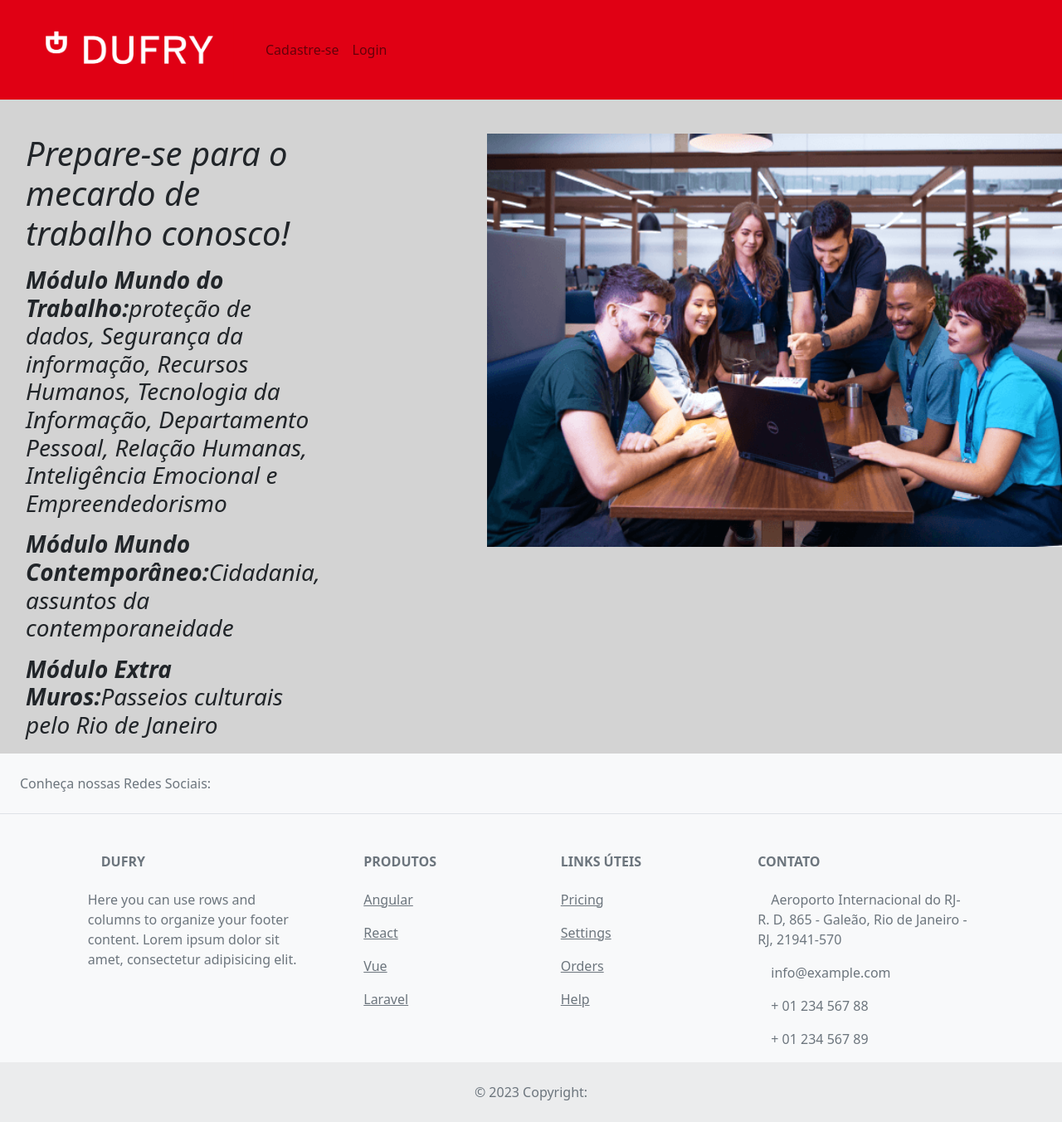
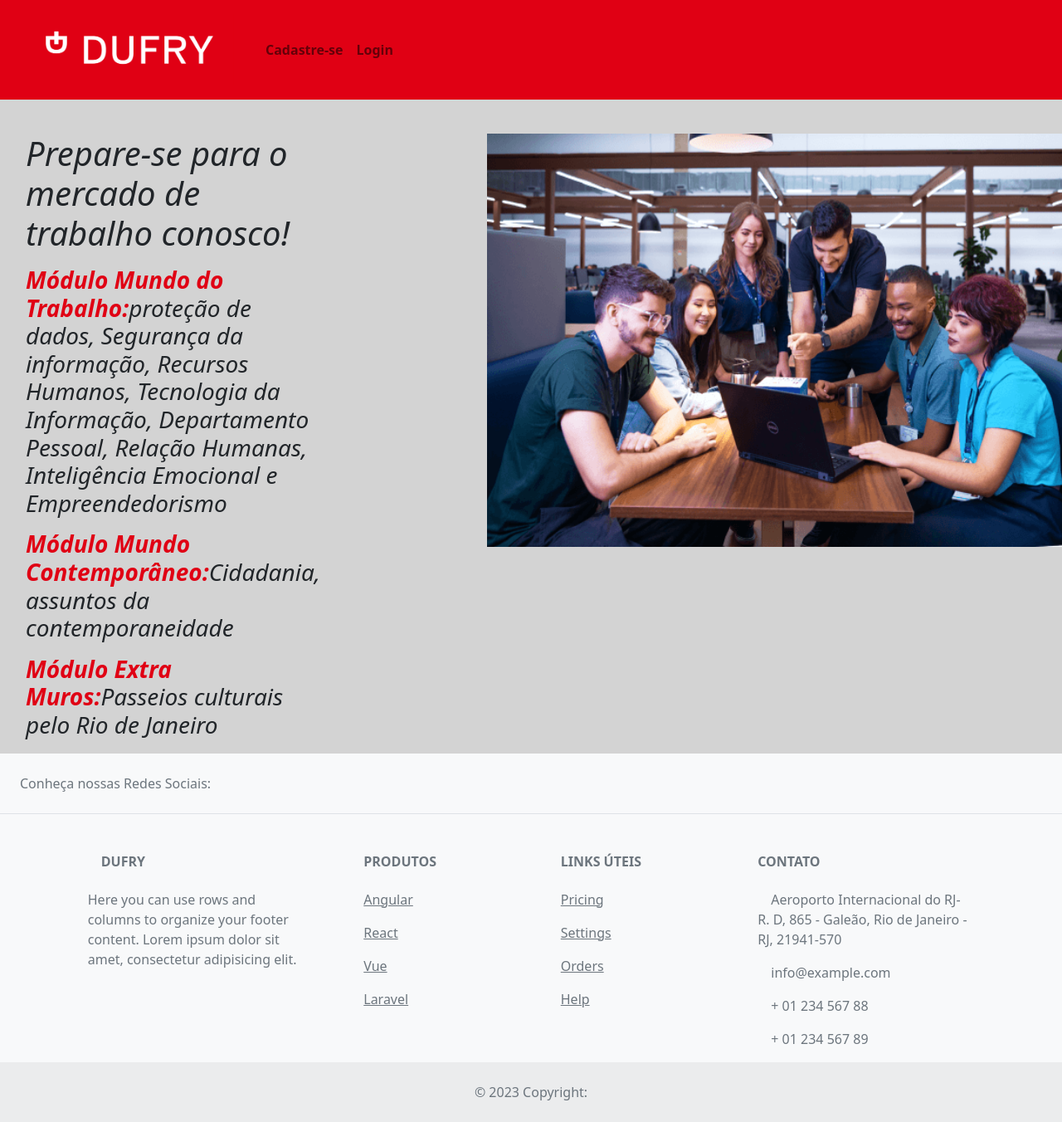
Before and after one commit to luissoaresx7/cta-portal-candidato, a Flask app: page / in a window 1280 px wide. Shown: the whole page at 83% size. Run offline with Flask 3, Linux system fonts and the light colour scheme.

Commit message:
atualizando templates e css

```diff
--- a/static/css/main.css
+++ b/static/css/main.css
@@ -4,6 +4,8 @@ body{
     background-color: #D3D3D3;
 
 }
+
+/* index area */
 
 .logo {
     width: 39vh;
@@ -26,6 +28,11 @@ body{
     margin-left: 30px;
 }
 
+b {
+    font-weight: 700;
+    color:#e00014;
+}
+
 #img{
    height: 500px;
    width: 900px;
@@ -39,7 +46,7 @@ body{
 .nav-link{
     color: #000000
     transform: scale(1);
-     font-weight:300%;
+    font-weight: 800;
 
 }
 
@@ -55,6 +62,26 @@ main{
     display: flex;
     flex-direction: row;
     margin-top: 40px;
+}
+
+/* forms area */
+
+.form-control{
+   border-color: #211B15;
+
+.form-group:focus{
+   border-color: #54a1c1;
+   box-shadow: 0 0 0 1rem #54a1c1;
 
 
 }
+.form-group:hover{
+   border-color: #54a1c1;
+
+}
+
+#buttonFormsub{
+    box-shadow: 0 0 0 0.010rem #000000;
+    margin-top: 20px;
+    margin-bottom: 20px;
+}
--- a/templates/formsub.html
+++ b/templates/formsub.html
@@ -1,6 +1,6 @@
 {% extends "base.html" %}form-group
 {% block head %}
-<link rel="stylesheet" href="{{url_for('static', filename='css/forms.css')}}">
+<link rel="stylesheet" href="{{url_for('static', filename='css/main.css')}}">
 <div class="container col-6 col-md-3">
     <h2>Registro de Aluno</h2>
 </div>
--- a/templates/formsub_edit.html
+++ b/templates/formsub_edit.html
@@ -1,8 +1,6 @@
 {% extends "base.html" %}
 {% block content %}
-
-
-<link rel="stylesheet" href="{{url_for('static', filename='css/forms.css')}}">
+<link rel="stylesheet" href="{{url_for('static', filename='css/main.css')}}">
 <div class="container col-6 col-md-3">
     <h2>{{ form.complete_name.data }}</h2>
 </div>
--- a/templates/index.html
+++ b/templates/index.html
@@ -6,7 +6,7 @@
 <body>
 <main>
   <div id="chamada">
-    <h1>Prepare-se para o mecardo de trabalho conosco!<p></h1>
+    <h1>Prepare-se para o mercado de trabalho conosco!<p></h1>
     <p>
     <h3><b>Módulo Mundo do Trabalho:</b>proteção de
 dados, Segurança da informação, Recursos
--- a/templates/login.html
+++ b/templates/login.html
@@ -1,7 +1,5 @@
 {% extends "base.html" %}
 {% block head %}
-
-
 
 <section class="vh-100" style="background-color: #030303;">
   <div class="container py-5 h-100">
@@ -20,7 +18,7 @@
                   {{ form.hidden_tag() }}
                   <div class="d-flex align-items-center mb-3 pb-1">
                     <i class="fas fa-cubes fa-2x me-3" style="color: #ff6219;"></i>
-                    <span class="h1 fw-bold mb-0">Portal CTA</span>
+                    <span class="h1 fw-bold mb-0">Portal <b>CTA</b></span>
                   </div>
 
                   <h5 class="fw-normal mb-3 pb-3" style="letter-spacing: 1px;">Acesse sua conta</h5>
--- a/templates/register.html
+++ b/templates/register.html
@@ -1,6 +1,6 @@
 {% extends "base.html" %}
 {% block head %}
-<link rel="stylesheet" href="{{url_for('static', filename='css/forms.css')}}">
+<link rel="stylesheet" href="{{url_for('static', filename='css/main.css')}}">
 
     <h2 class="container col-6 col-md-3">Registro de Aluno</h2>
 </div>
```
Also changed, not shown: static/css/forms.css (deleted, +0 -25 lines).
